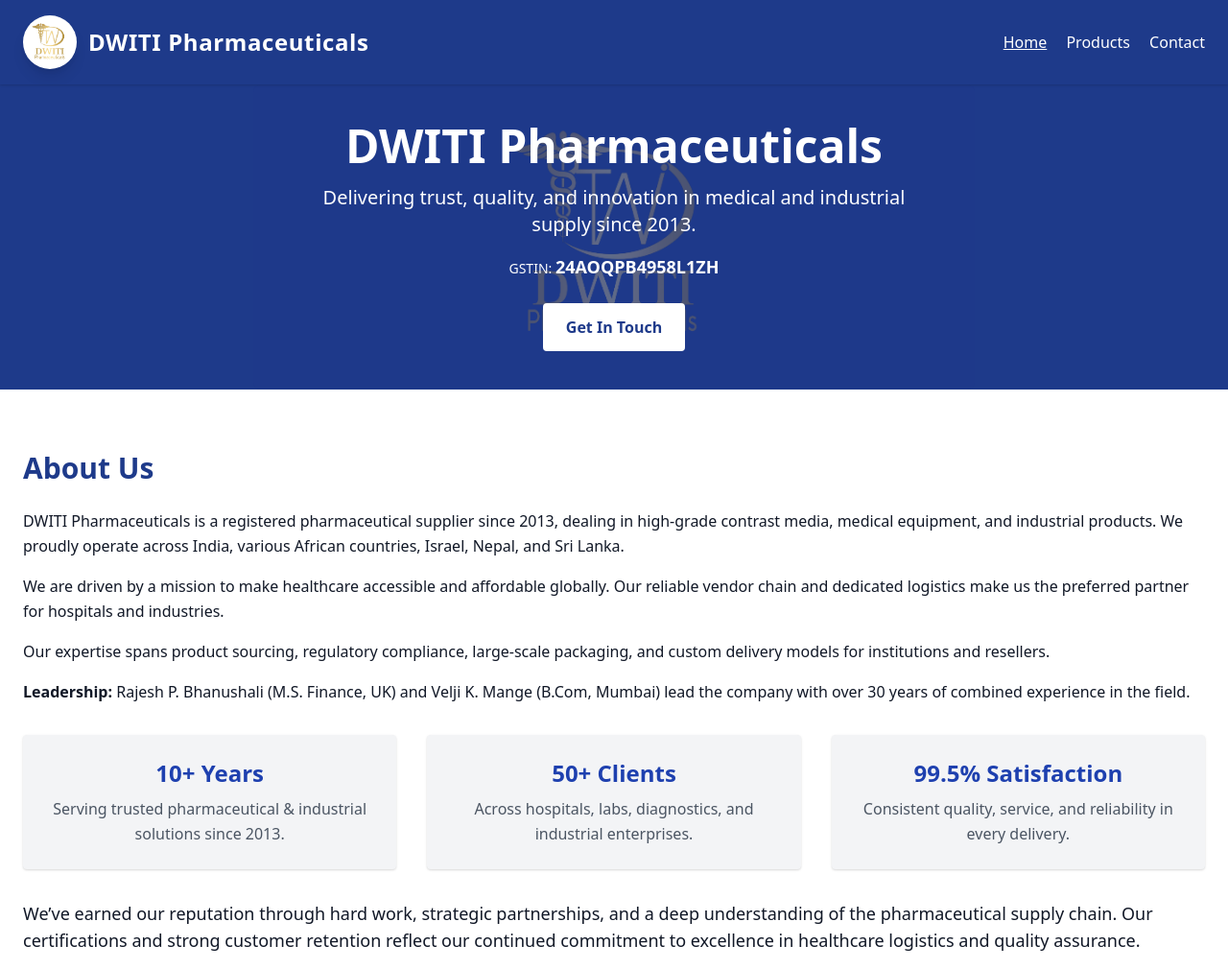
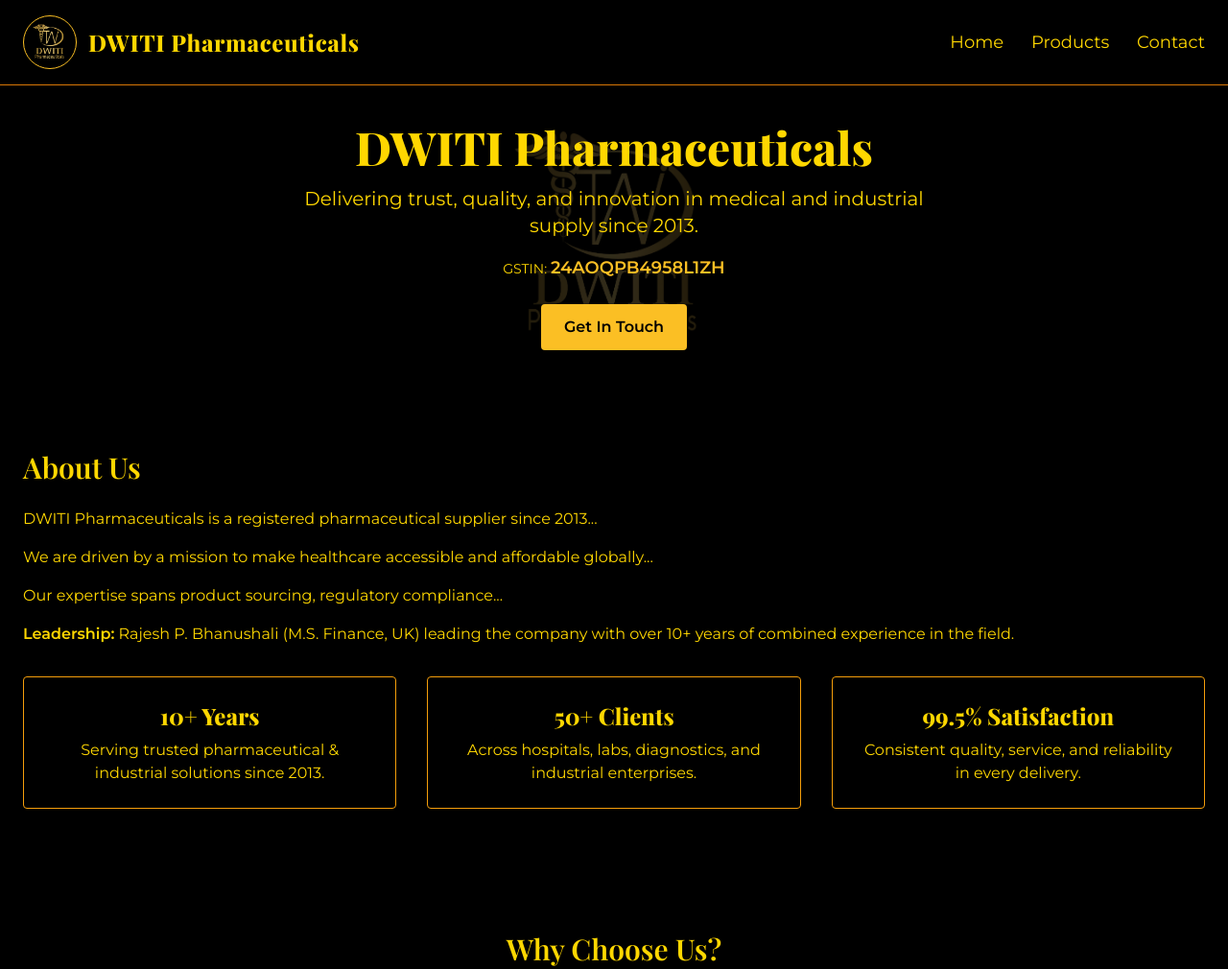
Before and after one commit to DipeshKhichada/dwitipharma, a plain HTML site: page index.html in a window 1280 px wide. Shown: the top 1010 px of the page at 96% size. Drawn offline with nearby package versions, Linux system fonts and the light colour scheme.

Commit message:
Update index.html

```diff
--- a/index.html
+++ b/index.html
@@ -5,104 +5,120 @@
   <meta name="viewport" content="width=device-width, initial-scale=1.0"/>
   <title>DWITI Pharmaceuticals | Home</title>
   <link href="https://cdn.jsdelivr.net/npm/tailwindcss@2.2.19/dist/tailwind.min.css" rel="stylesheet">
-  <link rel="stylesheet" href="https://cdn.jsdelivr.net/npm/animate.css@4.1.1/animate.min.css" />
+  <link rel="preconnect" href="https://fonts.googleapis.com">
+  <link href="https://fonts.googleapis.com/css2?family=Playfair+Display:wght@600;800&family=Montserrat:wght@400;600&display=swap" rel="stylesheet">
+  <style>
+    body {
+      font-family: 'Montserrat', sans-serif;
+      background-color: #000000;
+      color: #FFD700;
+    }
+    h1, h2, h3, h4 {
+      font-family: 'Playfair Display', serif;
+    }
+    .gold-text {
+      color: #FFD700;
+    }
+    .gold-bg {
+      background-color: #FFD700;
+    }
+    .hover-gold:hover {
+      background-color: #D4AF37;
+      color: black;
+    }
+  </style>
 </head>
-<body class="bg-white text-gray-900 font-sans text-base leading-relaxed">
+<body>
 
   <!-- Header -->
-  <header class="bg-blue-900 text-white shadow sticky top-0 z-10">
+  <header class="bg-black shadow sticky top-0 z-10 border-b border-yellow-600">
     <div class="container mx-auto flex justify-between items-center px-6 py-4">
       <div class="flex items-center space-x-3">
-        <img src="dwiti.png" alt="DWITI Logo" class="h-14 w-14 bg-white rounded-full shadow-lg" />
-        <h1 class="text-2xl font-extrabold tracking-wide">DWITI Pharmaceuticals</h1>
+        <img src="dwiti.png" alt="DWITI Logo" class="h-14 w-14 rounded-full border border-yellow-400 shadow-md" />
+        <h1 class="text-2xl font-extrabold tracking-wide gold-text">DWITI Pharmaceuticals</h1>
       </div>
-      <nav class="space-x-4">
-        <a href="index.html" class="underline">Home</a>
-        <a href="product.html" class="hover:underline">Products</a>
-        <a href="contact.html" class="hover:underline">Contact</a>
+      <nav class="space-x-6 text-lg">
+        <a href="index.html" class="hover:text-yellow-100 gold-text">Home</a>
+        <a href="product.html" class="hover:text-yellow-100 gold-text">Products</a>
+        <a href="contact.html" class="hover:text-yellow-100 gold-text">Contact</a>
       </nav>
     </div>
   </header>
 
-  <!-- Hero Section with Logo as Background -->
-<section class="relative h-[600px] flex items-center justify-center text-white"
-         style="background-image: url('dwiti.png'); background-size: contain; background-repeat: no-repeat; background-position: center; background-color: #1e3a8a;">
-  <div class="bg-blue-900 bg-opacity-70 p-10 rounded-lg text-center animate__animated animate__fadeInDown">
-    <h1 class="text-5xl font-extrabold mb-4">DWITI Pharmaceuticals</h1>
-    <p class="text-xl max-w-2xl mx-auto">Delivering trust, quality, and innovation in medical and industrial supply since 2013.</p>
-    <p class="mt-4 text-sm ">GSTIN: <strong class="text-white-300 text-lg">24AOQPB4958L1ZH</strong></p>
-    <a href="contact.html" class="inline-block mt-6 bg-white text-blue-900 px-6 py-3 rounded font-semibold hover:bg-blue-100 transition">Get In Touch</a>
-  </div>
-</section>
-
+  <!-- Hero Section -->
+  <section class="relative h-[600px] flex items-center justify-center"
+           style="background-image: url('dwiti.png'); background-size: contain; background-repeat: no-repeat; background-position: center;">
+    <div class="bg-black bg-opacity-80 p-10 rounded-lg text-center animate__animated animate__fadeInDown">
+      <h1 class="text-5xl font-extrabold mb-4 gold-text">DWITI Pharmaceuticals</h1>
+      <p class="text-xl max-w-2xl mx-auto gold-text">Delivering trust, quality, and innovation in medical and industrial supply since 2013.</p>
+      <p class="mt-4 text-sm gold-text">GSTIN: <strong class="text-yellow-400 text-lg">24AOQPB4958L1ZH</strong></p>
+      <a href="contact.html" class="inline-block mt-6 bg-yellow-400 text-black px-6 py-3 rounded font-semibold hover-gold transition">Get In Touch</a>
+    </div>
+  </section>
 
   <!-- About Us -->
-  <section class="py-16 bg-white">
+  <section class="py-16 bg-black">
     <div class="container mx-auto px-6">
-      <h3 class="text-3xl font-semibold text-blue-900 mb-6">About Us</h3>
-      <p class="mb-4">DWITI Pharmaceuticals is a registered pharmaceutical supplier since 2013, dealing in high-grade contrast media, medical equipment, and industrial products. We proudly operate across India, various African countries, Israel, Nepal, and Sri Lanka.</p>
-      <p class="mb-4">We are driven by a mission to make healthcare accessible and affordable globally. Our reliable vendor chain and dedicated logistics make us the preferred partner for hospitals and industries.</p>
-      <p class="mb-4">Our expertise spans product sourcing, regulatory compliance, large-scale packaging, and custom delivery models for institutions and resellers.</p>
-      <p><strong>Leadership:</strong> Rajesh P. Bhanushali (M.S. Finance, UK) and Velji K. Mange (B.Com, Mumbai) lead the company with over 30 years of combined experience in the field.</p>
+      <h3 class="text-3xl font-semibold mb-6 gold-text">About Us</h3>
+      <p class="mb-4 gold-text">DWITI Pharmaceuticals is a registered pharmaceutical supplier since 2013...</p>
+      <p class="mb-4 gold-text">We are driven by a mission to make healthcare accessible and affordable globally...</p>
+      <p class="mb-4 gold-text">Our expertise spans product sourcing, regulatory compliance...</p>
+      <p class="gold-text"><strong>Leadership:</strong> Rajesh P. Bhanushali (M.S. Finance, UK) leading the company with over 10+ years of combined experience in the field.</p>
 
       <div class="grid md:grid-cols-3 gap-8 mt-8 text-center">
-        <div class="bg-gray-100 p-6 rounded shadow">
-          <h4 class="text-2xl font-bold text-blue-800">10+ Years</h4>
-          <p class="mt-2 text-gray-600">Serving trusted pharmaceutical & industrial solutions since 2013.</p>
+        <div class="bg-black border border-yellow-500 p-6 rounded shadow">
+          <h4 class="text-2xl font-bold gold-text">10+ Years</h4>
+          <p class="mt-2 gold-text">Serving trusted pharmaceutical & industrial solutions since 2013.</p>
         </div>
-        <div class="bg-gray-100 p-6 rounded shadow">
-          <h4 class="text-2xl font-bold text-blue-800">50+ Clients</h4>
-          <p class="mt-2 text-gray-600">Across hospitals, labs, diagnostics, and industrial enterprises.</p>
+        <div class="bg-black border border-yellow-500 p-6 rounded shadow">
+          <h4 class="text-2xl font-bold gold-text">50+ Clients</h4>
+          <p class="mt-2 gold-text">Across hospitals, labs, diagnostics, and industrial enterprises.</p>
         </div>
-        <div class="bg-gray-100 p-6 rounded shadow">
-          <h4 class="text-2xl font-bold text-blue-800">99.5% Satisfaction</h4>
-          <p class="mt-2 text-gray-600">Consistent quality, service, and reliability in every delivery.</p>
+        <div class="bg-black border border-yellow-500 p-6 rounded shadow">
+          <h4 class="text-2xl font-bold gold-text">99.5% Satisfaction</h4>
+          <p class="mt-2 gold-text">Consistent quality, service, and reliability in every delivery.</p>
         </div>
-      </div>
-
-      <div class="mt-8">
-        <p class="text-lg">We’ve earned our reputation through hard work, strategic partnerships, and a deep understanding of the pharmaceutical supply chain. Our certifications and strong customer retention reflect our continued commitment to excellence in healthcare logistics and quality assurance.</p>
       </div>
     </div>
   </section>
 
   <!-- Why Choose Us -->
-  <section class="py-16 bg-gray-50">
+  <section class="py-16 bg-black">
     <div class="container mx-auto px-6">
-      <h3 class="text-3xl font-semibold text-blue-900 mb-6 text-center">Why Choose Us?</h3>
+      <h3 class="text-3xl font-semibold mb-6 text-center gold-text">Why Choose Us?</h3>
       <div class="grid md:grid-cols-3 gap-8 text-center">
-        <div class="p-6 bg-white shadow-lg rounded hover:scale-105 transform transition">
+        <div class="p-6 border border-yellow-600 rounded shadow hover:scale-105 transform transition">
           <img src="https://img.icons8.com/fluency/48/delivery.png" class="mx-auto mb-4" alt="Delivery">
-          <h4 class="text-xl font-bold text-blue-800">Reliable Logistics</h4>
-          <p class="text-gray-600 mt-2">We deliver globally on time and with care, across medical and industrial sectors.</p>
+          <h4 class="text-xl font-bold gold-text">Reliable Logistics</h4>
+          <p class="mt-2 gold-text">We deliver globally on time and with care...</p>
         </div>
-        <div class="p-6 bg-white shadow-lg rounded hover:scale-105 transform transition">
+        <div class="p-6 border border-yellow-600 rounded shadow hover:scale-105 transform transition">
           <img src="https://img.icons8.com/fluency/48/test-tube.png" class="mx-auto mb-4" alt="Tested">
-          <h4 class="text-xl font-bold text-blue-800">Certified Quality</h4>
-          <p class="text-gray-600 mt-2">We comply with WHO GMP, ISO, and FDA standards for all our pharmaceutical supplies.</p>
+          <h4 class="text-xl font-bold gold-text">Certified Quality</h4>
+          <p class="mt-2 gold-text">We comply with WHO GMP, ISO, and FDA standards...</p>
         </div>
-        <div class="p-6 bg-white shadow-lg rounded hover:scale-105 transform transition">
+        <div class="p-6 border border-yellow-600 rounded shadow hover:scale-105 transform transition">
           <img src="https://img.icons8.com/fluency/48/money.png" class="mx-auto mb-4" alt="Affordable">
-          <h4 class="text-xl font-bold text-blue-800">Cost Efficiency</h4>
-          <p class="text-gray-600 mt-2">We bring you premium quality at competitive rates for sustainable long-term partnerships.</p>
+          <h4 class="text-xl font-bold gold-text">Cost Efficiency</h4>
+          <p class="mt-2 gold-text">We bring you premium quality at competitive rates...</p>
         </div>
       </div>
     </div>
   </section>
 
-  <!-- Call to Action -->
-  <section class="bg-blue-900 text-white py-12 text-center">
+  <!-- CTA -->
+  <section class="bg-yellow-400 text-black py-12 text-center">
     <div class="container mx-auto px-6">
-      <h3 class="text-2xl md:text-3xl font-bold mb-4">Partner with DWITI Pharmaceuticals Today</h3>
-      <p class="mb-6 text-lg">From hospitals to wholesalers — we’re ready to support your needs globally with guaranteed reliability.</p>
-      <a href="contact.html" class="bg-white text-blue-900 font-semibold px-6 py-3 rounded hover:bg-blue-100 transition">Request a Callback</a>
+      <h3 class="text-3xl font-bold mb-4">Partner with DWITI Pharmaceuticals Today</h3>
+      <p class="mb-6 text-lg">From hospitals to wholesalers — we’re ready to support your needs globally.</p>
+      <a href="contact.html" class="bg-black text-yellow-400 px-6 py-3 rounded hover:bg-gray-900 transition">Request a Callback</a>
     </div>
   </section>
 
   <!-- Footer -->
-  <footer class="bg-blue-900 text-white text-center p-4 mt-10">
-    <p>&copy; 2025 DWITI Pharmaceuticals. All rights reserved.</p>
-    <p class="text-sm">GSTIN: <strong>24AOQPB4958L1ZH</strong></p>
+  <footer class="bg-black text-yellow-300 text-center p-4 mt-10">
+    <p class="gold-text">&copy; 2025 DWITI Pharmaceuticals. All rights reserved.</p>
+    <p class="text-sm gold-text">GSTIN: <strong>24AOQPB4958L1ZH</strong></p>
   </footer>
 
 </body>
```
